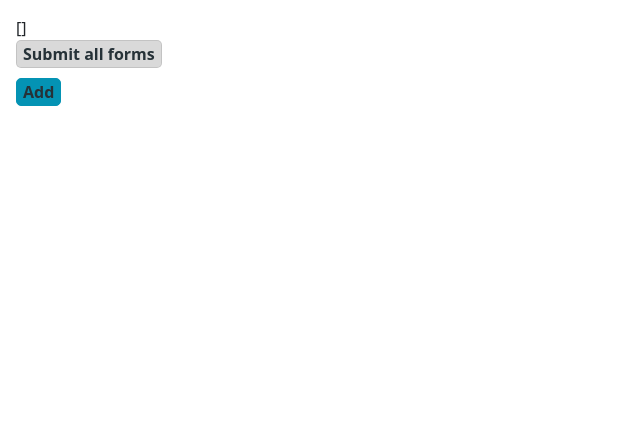
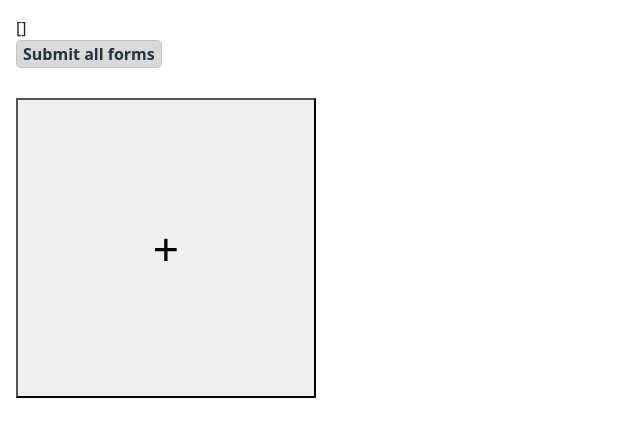
Before and after one commit to RomaMovchan/test-angular, an Angular app: page / in a window 1280 px wide. Shown: the top 436 px of the page, without its empty margins (0-640 px from the left). Built offline with nearby package versions, Linux system fonts and the light colour scheme.

Commit message:
button add update styles

```diff
--- a/src/app/components/forms-section/forms-section.component.html
+++ b/src/app/components/forms-section/forms-section.component.html
@@ -17,11 +17,6 @@
 
     </div>
 
-    <div>
-      <button class="primary"
-              [disabled]="formArray.controls.length >= 10"
-              (click)="addItem()">Add</button>
-    </div>
 
 
   </header>
@@ -33,7 +28,9 @@
         (removeItemChange)="handleRemoveItem(i)">
       </app-form-item>
     </ng-container>
-
+    <button class="add-button"
+            [disabled]="formArray.controls.length >= 10"
+            (click)="addItem()">+</button>
   </main>
 
 </div>
--- a/src/app/components/forms-section/forms-section.component.scss
+++ b/src/app/components/forms-section/forms-section.component.scss
@@ -5,3 +5,9 @@ main {
   gap: 30px;
   flex-wrap: wrap;
 }
+
+.add-button {
+  width: 300px;
+  height: 300px;
+  font-size: 46px;
+}
```
